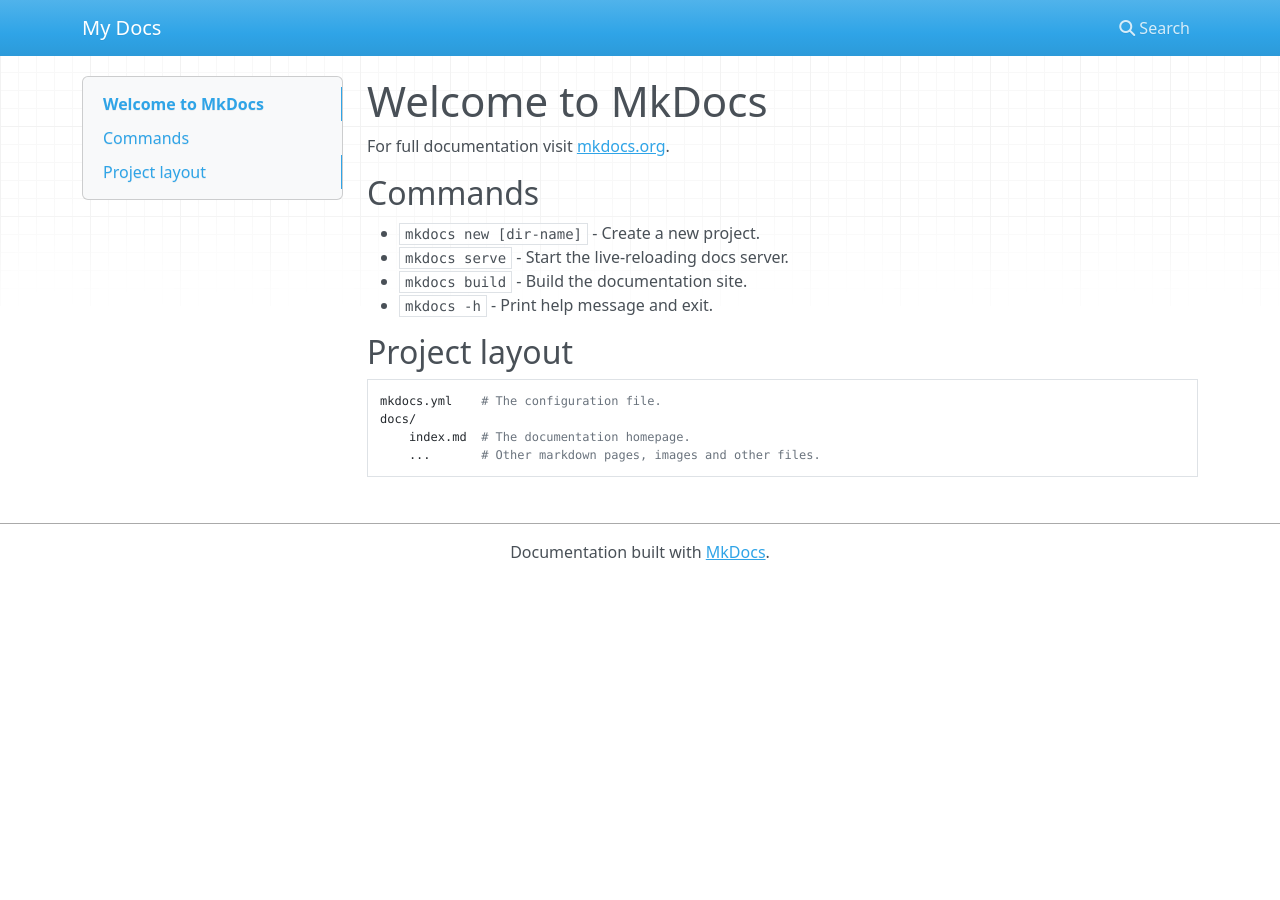
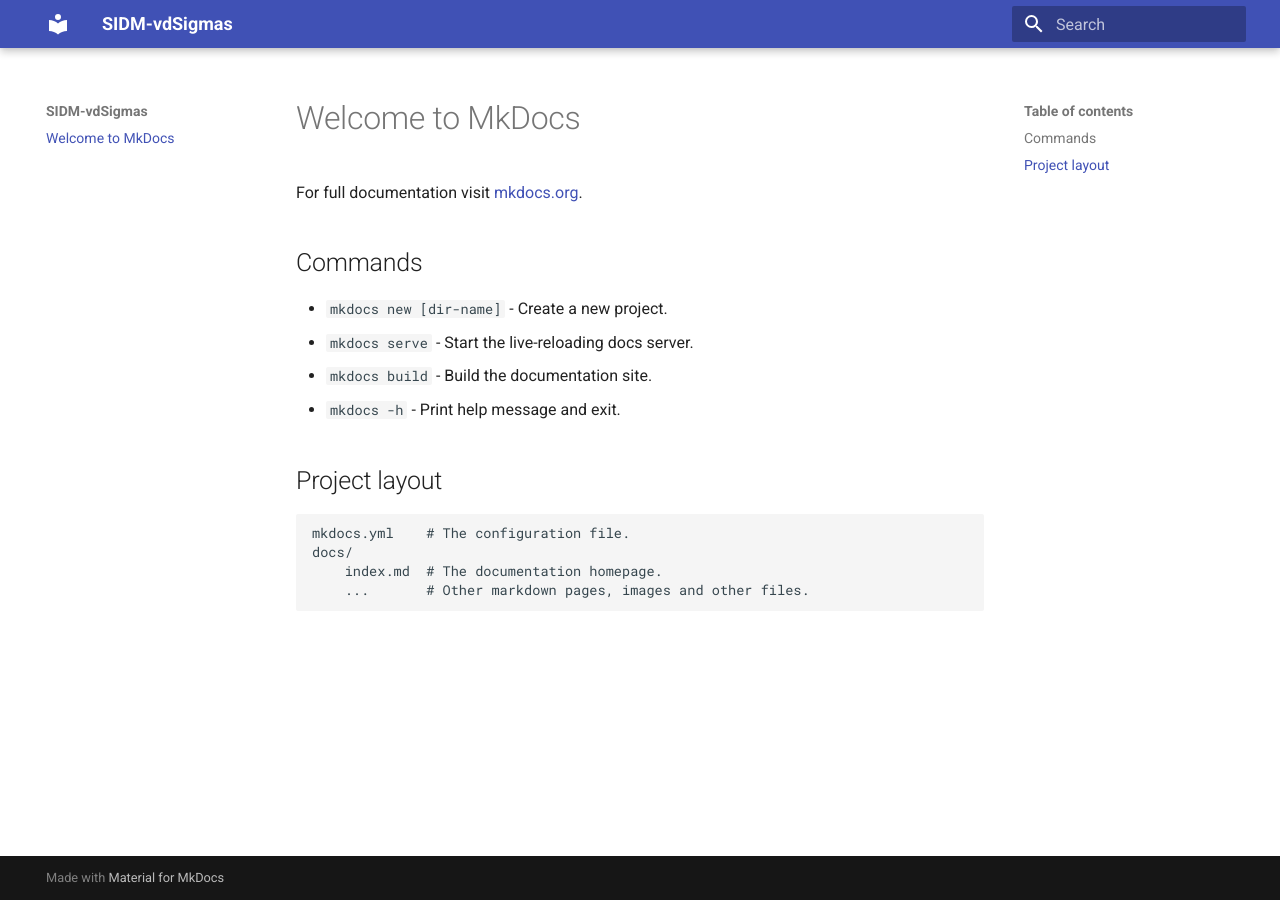
Before and after one commit to mtryan83/sidm-vdsigmas, an MkDocs documentation site: the page built from docs/index.md, in a window 1280 px wide. Built offline with MkDocs 1.6.1 and Material for MkDocs 9.7.7, drawn with Linux system fonts in a browser that asks for light colours; nearby versions of some CDN libraries.

Commit message:
Updated mkdocs to use material theme, fix name

```diff
--- a/mkdocs.yml
+++ b/mkdocs.yml
@@ -1 +1,4 @@
-site_name: My Docs
+site_name: SIDM-vdSigmas
+site_url: https://mtryan83.github.io/sidm-vdsigmas
+theme:
+  name: material
```
